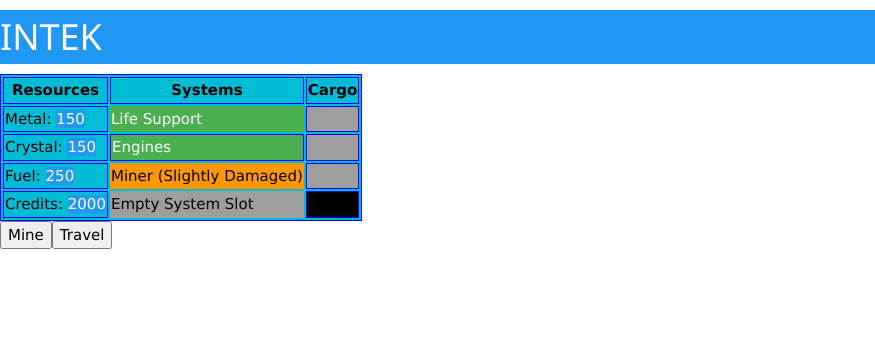
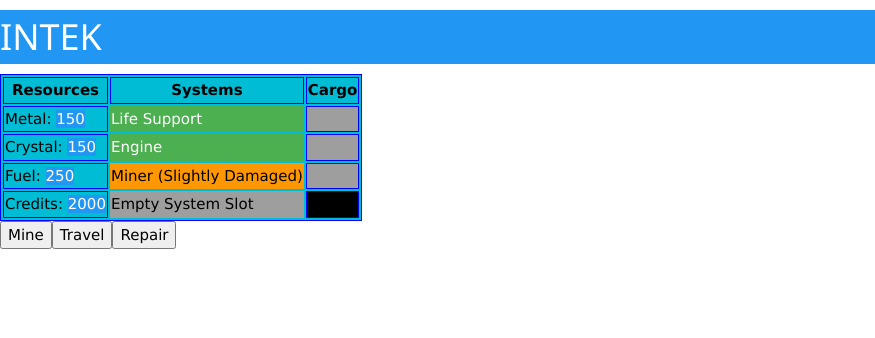
Before and after one commit to dittoslash/Intek, a plain HTML site: page index.html in a window 1280 px wide. Shown: the full height of the page, 0-875 px from the left. Drawn offline with nearby package versions, Linux system fonts and the light colour scheme.

Commit message:
Added stuff and things

```diff
--- a/index.html
+++ b/index.html
@@ -23,7 +23,7 @@
 		</tr>
 		<tr>
 			<td class="ttc">Crystal: <span id="crystalC" class="w3-blue">moo</span></td>
-			<td class="ttc w3-green" id="engines">Engines</td>
+			<td class="ttc w3-green" id="engine">Engines</td>
 			<td class="ttc w3-grey"></td>
 		</tr>
 		<tr>
@@ -37,7 +37,7 @@
 			<td class="ttc w3-black"></td>
 		</tr>
 	</table>
-	<button type="button" onclick="mine()"> Mine </button><button type="button" onclick="travel()"> Travel </button>
+	<button type="button" onclick="mine()"> Mine </button><button type="button" onclick="travel()"> Travel </button><button type="button" onclick="repair()"> Repair </button>
 	<script src="main.js"> </script> <!--must be here for loading reasons (i think)-->
 </body>
 </html>
--- a/main.js
+++ b/main.js
@@ -58,29 +58,37 @@ var tick = function() {
 	switch(enginestat) {
 		case 2:
 			$("#engine").attr("class", "tcc w3-green");
+            $("#engine").html("Engine")
 			break;
 		case 1:
 			$("#engine").attr("class", "tcc w3-orange");
+            $("#engine").html("Engine " + dam)
 			break;
 		case 0:
 			$("#engine").attr("class", "tcc w3-red");
+            $("#engine").html("Engine " + crit)
 			break;
 		case -1:
 			$("#engine").attr("class", "tcc w3-black");
+            $("#engine").html("Engine " + dest)
 			break;
 	}
 	switch(lifesupportstat) {
 		case 2:
 			$("#lifesupport").attr("class", "tcc w3-green");
+            $("#lifesupport").html("Life Support")
 			break;
 		case 1:
 			$("#lifesupport").attr("class", "tcc w3-orange");
+            $("#lifesupport").html("Life Support " + dam)
 			break;
 		case 0:
 			$("#lifesupport").attr("class", "tcc w3-red");
+            $("#lifesupport").html("Life Support " + crit);
 			break;
 		case -1:
 			$("#lifesupport").attr("class", "tcc w3-black");
+            $("#lifesupport").html("Life Support " + dest)
 			alert("You have died.")
 			mine = null;
 			travel = null;
@@ -124,7 +132,7 @@ var mine = function() {
 		}
 		rand = Math.floor((Math.random() * 6) + 1);
 		if (rand == 1) {
-			systemSlots[minerslot][1] = systemSlots[minerslot][1] - 1
+			systemSlots[minerslot][1]--;
 		}
 		tick()
 	} else {
@@ -134,8 +142,14 @@ var mine = function() {
 var travel = function() {
 	var canTravel = false
 	for (var i in systemSlots) {
-		if (enginestat != -1 && fuel > 100) {
+		if (enginestat != -1 && fuel >= 100) {
 			canTravel = true
+		}
+	}
+    var canGetRepairer = true
+    for (var i in systemSlots) {
+		if (systemSlots[i][0] == "Repairer" && systemSlots[i][1] != -1) {
+			canGetRepairer = false
 		}
 	}
 	if (canTravel) {
@@ -145,12 +159,67 @@ var travel = function() {
 		fuel = fuel - 100
 		var rand = Math.floor((Math.random() * 20) + 1);
 		if (rand == 1) {
-			enginestat = enginestat - 1
+			enginestat--;
 		}
+        rand = Math.floor((Math.random() * 8) + 1);
+        console.log(rand);
+        if (rand == 1 && canGetRepairer) {
+            console.log("boop");
+            var repairSlot = null;
+            for (var i in systemSlots) {
+                if (systemSlots[i][1] != -1) {
+                    repairSlot = i;
+                    break;
+                }
+            }
+            systemSlots[repairSlot] = ["Repairer", 2]
+        }
 		tick()
 	} else {
 		alert("Not enough fuel (100 needed) or engine destroyed")
 	}
 }
+var repair = function() {
+    var canrepair = false
+    for (var i in systemSlots) {
+		if (systemSlots[i][0] == "Repairer" && systemSlots[i][1] != -1) {
+			canrepair = true
+		}
+	}
+    if (canrepair) {
+    var system = prompt("System? (Repairs 1 point ) ls: Life Support(100metal/100crystal), eng: Engines(150metal/275crystal), A number: that slot (150metal/150crystal)")
+    switch(system) {
+        case "ls":
+            if (crystal >= 100 && metal >= 100 && lifesupportstat != 2) {
+                lifesupportstat++;
+            } else {
+                alert("Not enough resources or life support is green")
+            };
+            break;
+        case "eng":
+            if (crystal >= 150 && metal >= 275 && enginestat != 2) {
+                enginestat++;
+            } else {
+                alert("Not enough resources or life support is green")
+            };
+            break;
+        case "3":
+            if (crystal >= 150 && metal >= 150 && systemSlots[0][1] != 2) {
+                systemSlots[0][1]++;
+            } else {
+                alert("Not enough resources or life support is green")
+            };
+            break;
+        case "4":
+            if (crystal >= 150 && metal >= 150 && systemSlots[0][1] != 2) {
+                systemSlots[1][1]++;
+            } else {
+                alert("Not enough resources or life support is green")
+            };
+            break;
 
+    }} else {
+        alert("No repairer")
+    }
+}
 tick()
```
